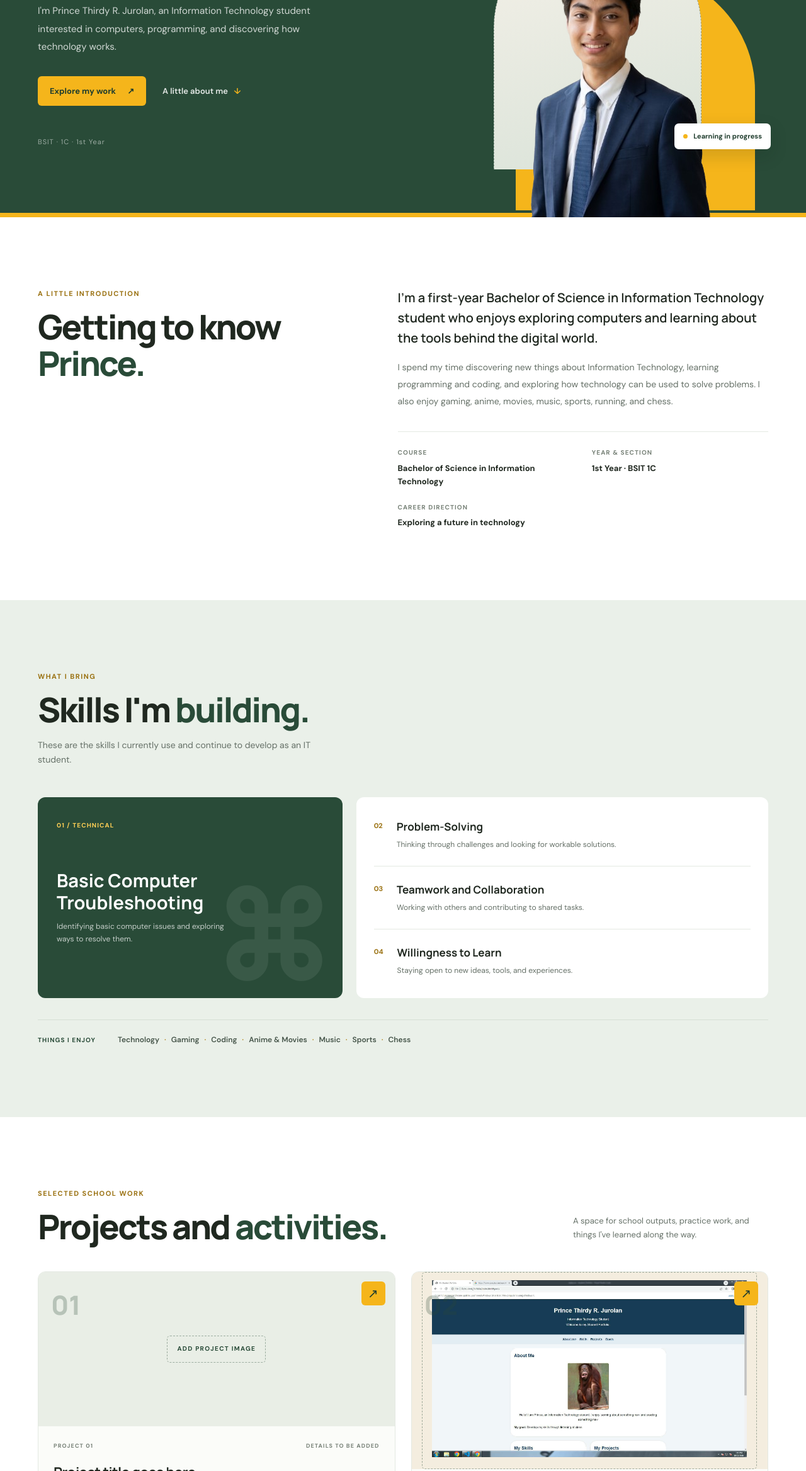
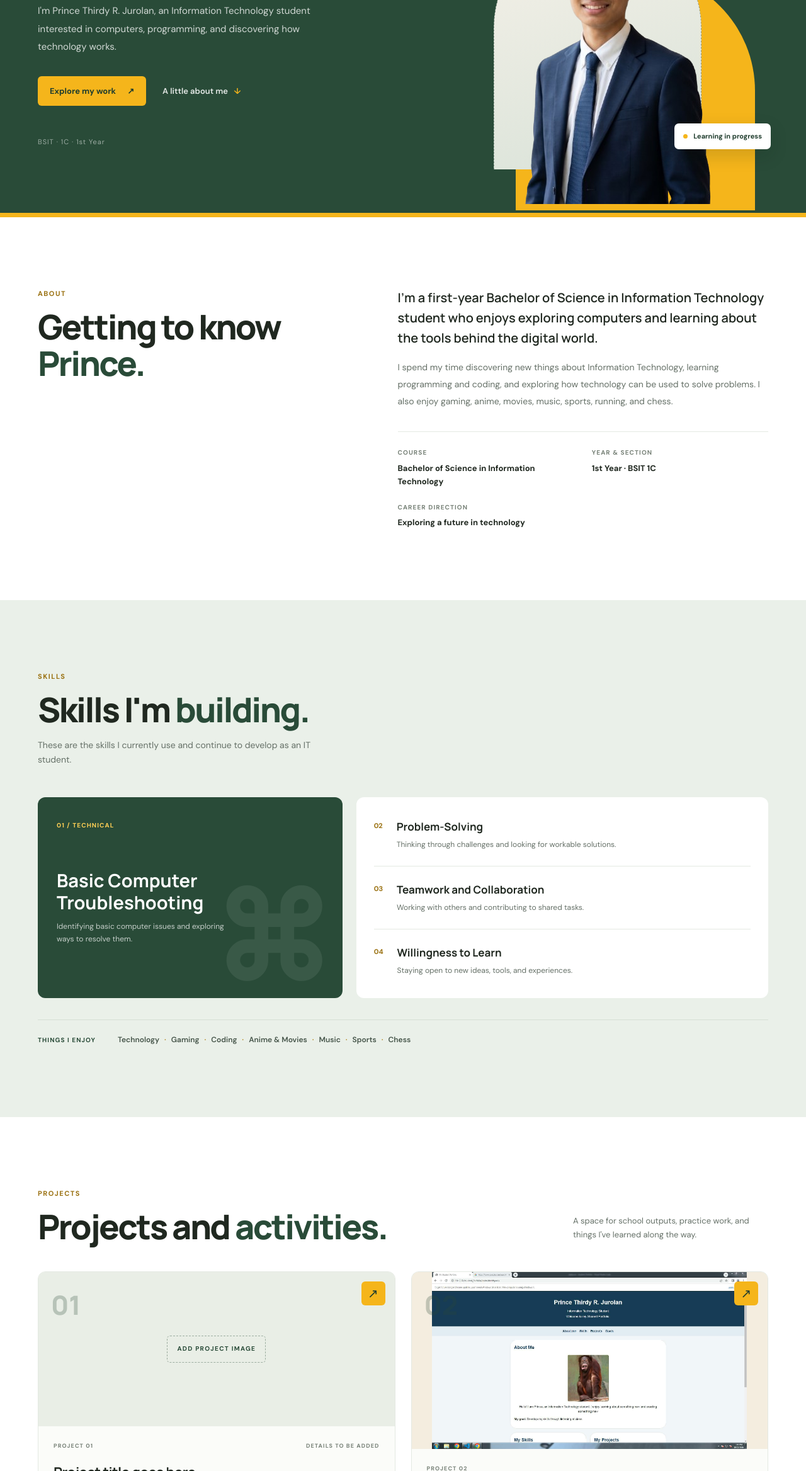
Before and after one commit to earlmacias2022-tech/Prince-Website-Portfolio, a plain HTML site: page index.html in a window 1280 px wide. Shown: the part 464-2800 px from the top of the page at 63% size. Drawn offline with Linux system fonts and the light colour scheme.

Commit message:
Improve portfolio sections, hero image, and footer

```diff
--- a/index.html
+++ b/index.html
@@ -61,11 +61,12 @@
           <div class="hero-visual">
             <div class="photo-orbit"></div>
             <div class="photo-placeholder">
-              <span class="photo-plus">+</span>
-              <span class="photo-initials">PTJ</span>
-              <span class="photo-caption"
-                ><img src="assets/images/portfolio-image.png" alt=""
-              /></span>
+              <img
+                class="hero-photo"
+                src="assets/images/portfolio-image.png"
+                alt="Portrait of Prince Thirdy R. Jurolan"
+              />
+              <span class="photo-plus" aria-hidden="true">+</span>
             </div>
             <div class="visual-tag">
               <span class="tag-dot"></span> Learning in progress
@@ -79,7 +80,7 @@
       <section class="section about-section" id="about">
         <div class="container about-grid">
           <div class="section-heading">
-            <p class="section-label">A LITTLE INTRODUCTION</p>
+            <p class="section-label">ABOUT</p>
             <h2>Getting to know <span>Prince.</span></h2>
           </div>
           <div class="about-content">
@@ -115,7 +116,7 @@
       <section class="section skills-section" id="skills">
         <div class="container">
           <div class="section-heading skills-heading">
-            <p class="section-label">WHAT I BRING</p>
+            <p class="section-label">SKILLS</p>
             <h2>Skills I'm <span>building.</span></h2>
             <p class="section-intro">
               These are the skills I currently use and continue to develop as an
@@ -174,7 +175,7 @@
         <div class="container">
           <div class="projects-top">
             <div class="section-heading">
-              <p class="section-label">SELECTED SCHOOL WORK</p>
+              <p class="section-label">PROJECTS</p>
               <h2>Projects and <span>activities.</span></h2>
             </div>
             <p class="projects-note">
@@ -208,12 +209,11 @@
             <article class="project-card">
               <div class="project-image project-image-two">
                 <span class="placeholder-mark">02</span>
-                <span class="image-instruction"
-                  ><img
-                    src="assets/images/first-project.jpg"
-                    alt="first portfolio"
-                    class="project-photo"
-                /></span>
+                <img
+                  src="assets/images/first-project.jpg"
+                  alt="Screenshot of Prince's first project"
+                  class="project-photo"
+                />
                 <span class="project-arrow" aria-hidden="true">↗</span>
               </div>
               <div class="project-info">
@@ -238,7 +238,7 @@
       <section class="contact-section" id="contact">
         <div class="container contact-inner">
           <div>
-            <p class="section-label">HAVE SOMETHING IN MIND?</p>
+            <p class="section-label">CONTACT</p>
             <h2>Let's start a<br /><span>conversation.</span></h2>
             <p class="contact-copy">
               For questions, school-related conversations, or opportunities to
@@ -266,10 +266,23 @@
 
     <!-- SECTION: FOOTER -->
     <footer class="site-footer">
-      <div class="container footer-inner">
-        <a class="brand footer-brand" href="#home">PTJ<span>.</span></a>
-        <p>© 2026 Prince Thirdy R. Jurolan</p>
-        <a href="#home">Back to top ↑</a>
+      <div class="container footer-main">
+        <div class="footer-intro">
+          <a class="brand footer-brand" href="#home">PTJ<span>.</span></a>
+          <p>Curious about technology. Always learning, exploring, and building.</p>
+        </div>
+        <div class="footer-navigation">
+          <span>EXPLORE</span>
+          <a href="#about">About</a>
+          <a href="#skills">Skills</a>
+          <a href="#projects">Projects</a>
+          <a href="#contact">Contact</a>
+        </div>
+        <a class="footer-back-top" href="#home">Back to top <span aria-hidden="true">↑</span></a>
+      </div>
+      <div class="container footer-bottom">
+        <p>© 2026 Prince Thirdy R. Jurolan. All rights reserved.</p>
+        <span>DESIGNED WITH CURIOSITY <b>✳</b></span>
       </div>
     </footer>
   </body>
```
